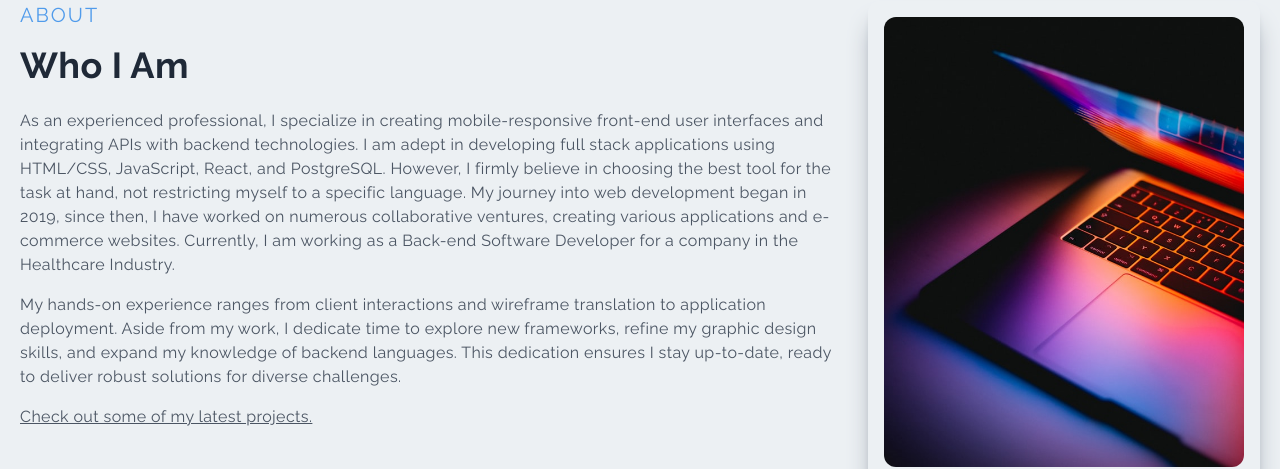
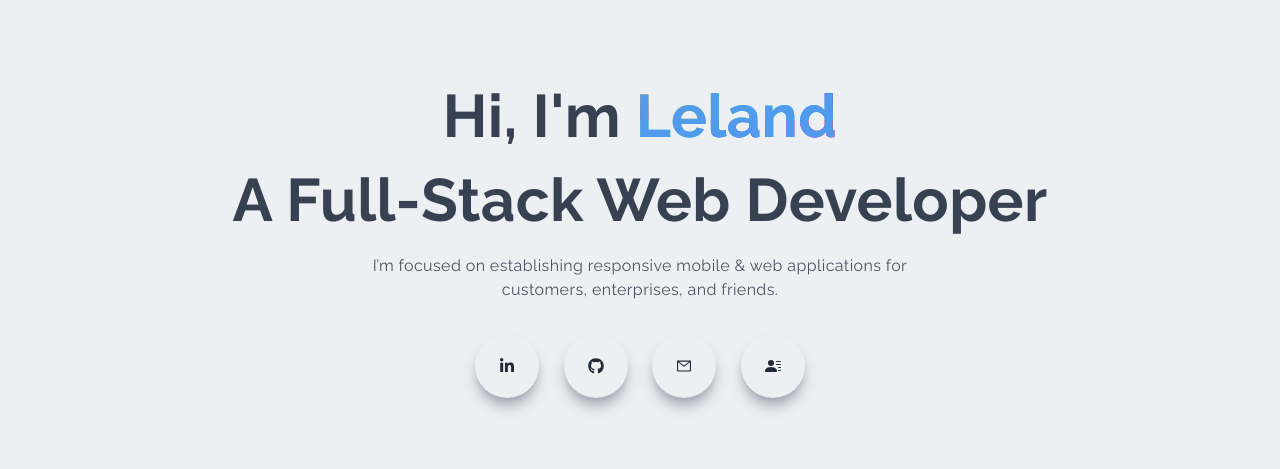
Before and after one commit to lelanddurley/lelanddurleyportfolio, a Next.js app: page / in a window 1280 px wide. Shown: the part 158-627 px from the top of the page. Built offline with nearby package versions, Linux system fonts and the light colour scheme.

Commit message:
Add files via upload

```diff
--- /dev/null
+++ b/components/Main.jsx
@@ -0,0 +1,60 @@
+
+
+import Link from "next/link";
+import React, { useState, useEffect } from "react";
+import { AiOutlineMail } from "react-icons/ai";
+import { BsFillPersonLinesFill } from "react-icons/bs";
+import { FaGithub, FaLinkedinIn } from "react-icons/fa";
+
+const Main = () => {
+
+  return (
+    <div id="home" className="w-full h-screen text-center">
+      <div className="max-w-[1240px] w-full h-full mx-auto p-2 flex justify-center items-center">
+        <div>
+        <h1 className="py-4 text-gray-700">
+    Hi, I'm <span className="rainbow-name">Leland</span>
+</h1>
+          <h1 className="py-2 text-gray-700">A Full-Stack Web Developer</h1>
+          <p className="py-4 text-gray-600 sm:max-w-[70%] m-auto">
+            I’m focused on establishing responsive mobile & web applications for
+            customers, enterprises, and friends.
+          </p>
+          <div className="flex items-center justify-between max-w-[330px] m-auto py-4">
+            <a
+              href="https://www.linkedin.com/in/leland-durley-539109215/"
+              target="_blank"
+              rel="noreferrer"
+            >
+              <div className="rounded-full shadow-lg shadow-gray-400 p-6 cursor-pointer hover:scale-110 ease-in duration-300">
+                <FaLinkedinIn />
+              </div>
+            </a>
+            <a
+              href="https://github.com/lelanddurley/"
+              target="_blank"
+              rel="noreferrer"
+            >
+              <div className="rounded-full shadow-lg shadow-gray-400 p-6 cursor-pointer hover:scale-110 ease-in duration-300">
+                <FaGithub />
+              </div>
+            </a>
+            <Link href="/#contact">
+              <div className="rounded-full shadow-lg shadow-gray-400 p-6 cursor-pointer hover:scale-110 ease-in duration-300">
+                <AiOutlineMail />
+              </div>
+            </Link>
+            <Link href="/resume">
+              <div className="rounded-full shadow-lg shadow-gray-400 p-6 cursor-pointer hover:scale-110 ease-in duration-300">
+                <BsFillPersonLinesFill />
+              </div>
+            </Link>
+          </div>
+
+        </div>
+      </div>
+    </div>
+  );
+};
+
+export default Main;
```
